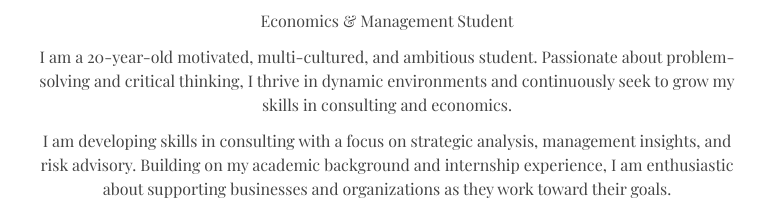
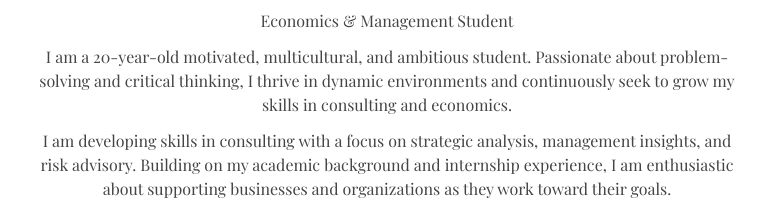
Before and after one commit to yasminawehbe/yasminawehbe, a plain HTML site: page index.html in a window 1280 px wide. Shown: the part 388-612 px from the top of the page, 253-1026 px from the left. Drawn offline with nearby package versions, Linux system fonts and the light colour scheme.

Commit message:
Update index.html

```diff
--- a/index.html
+++ b/index.html
@@ -222,14 +222,13 @@
       <h1>Yasmina Wehbe</h1>
       <p class="subtitle">Economics & Management Student</p>
 
-      <p>
-        I am a 20-year-old motivated, multi-cultured, and ambitious student. Passionate about problem-solving and critical thinking,
-        I thrive in dynamic environments and continuously seek to grow my skills in consulting and economics.
-      </p>
+     <p>
+  I am a 20-year-old motivated, multicultural, and ambitious student. Passionate about problem-solving and critical thinking, I thrive in dynamic environments and continuously seek to grow my skills in consulting and economics.
+</p>
 
-      <p>
-        I am developing skills in consulting with a focus on strategic analysis, management insights, and risk advisory. Building on my academic background and internship experience, I am enthusiastic about supporting businesses and organizations as they work toward their goals.
-      </p>
+<p>
+  I am developing skills in consulting with a focus on strategic analysis, management insights, and risk advisory. Building on my academic background and internship experience, I am enthusiastic about supporting businesses and organizations as they work toward their goals.
+</p>
 
       <a href="about.html" class="btn-primary">Learn More About Me</a>
     </section>
```
